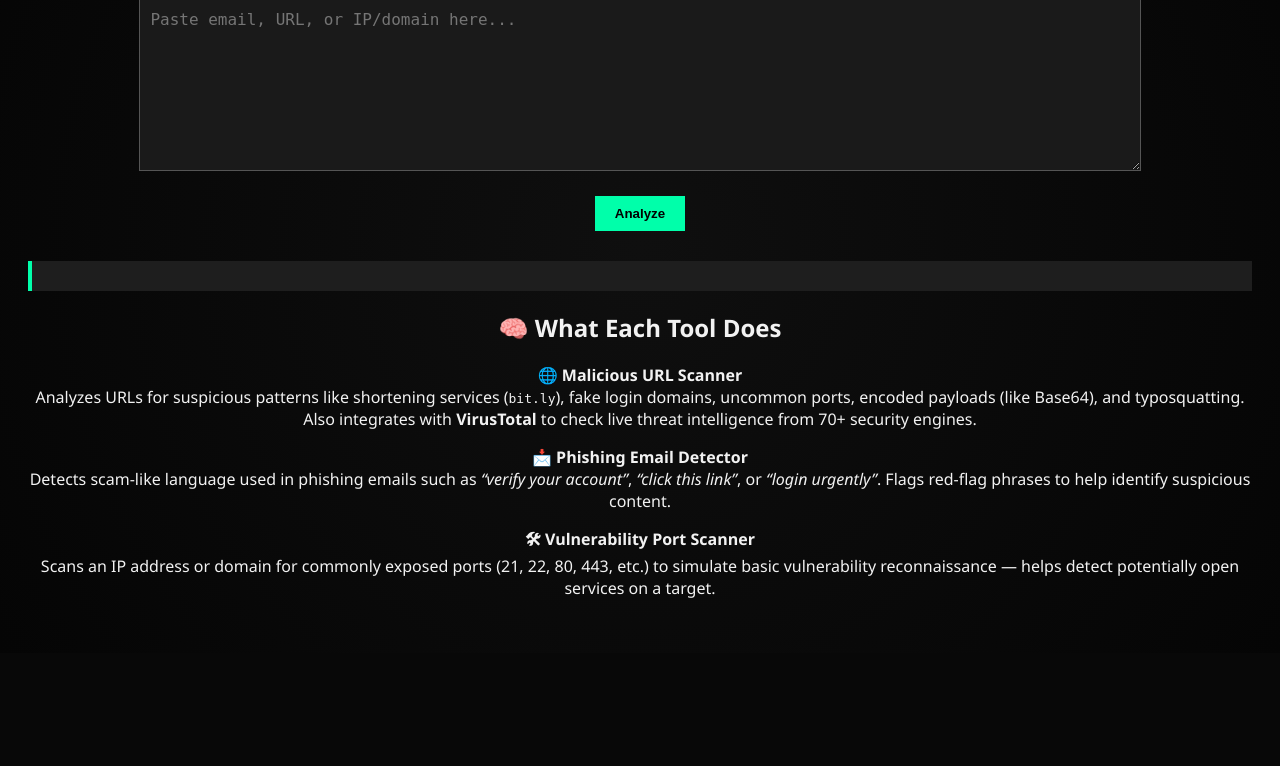
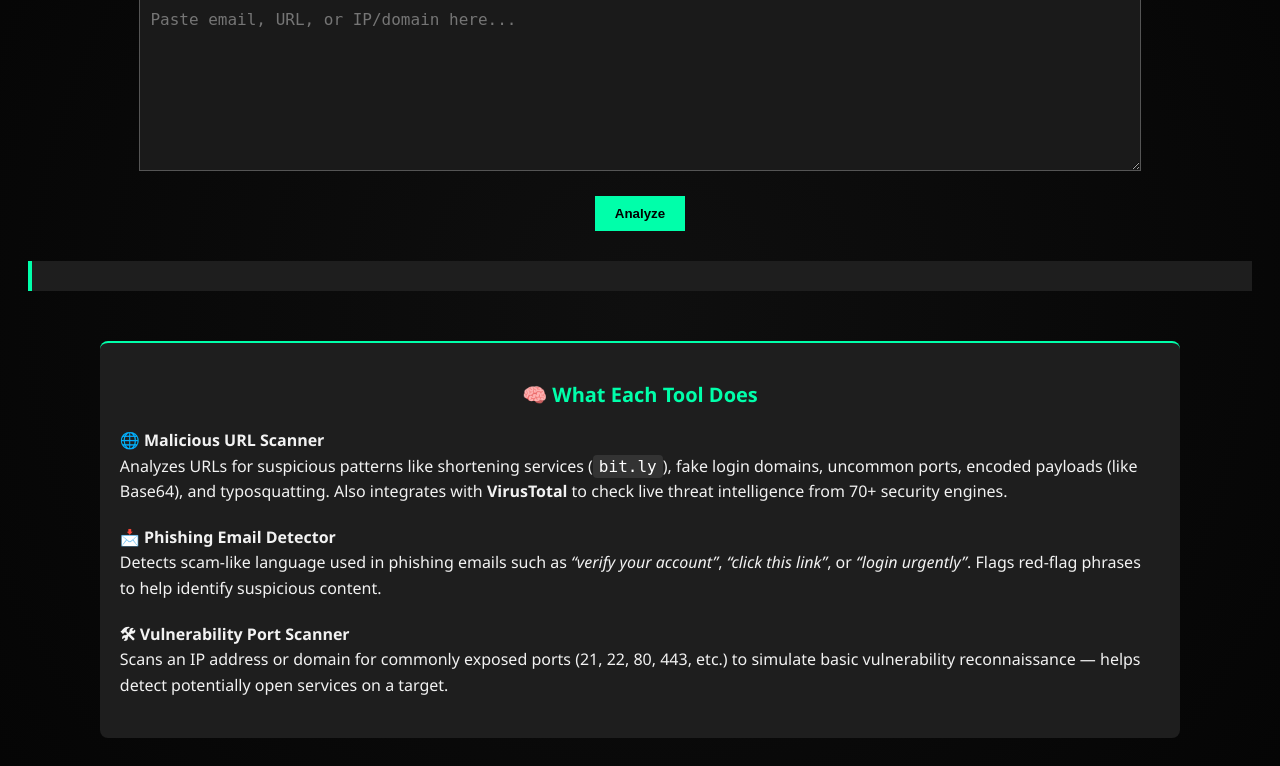
Before and after one commit to Red-Phoenix-01/cybersecurity-toolkit, a Flask app: page / in a window 1280 px wide. Shown: the part 147-913 px from the top of the page. Before the commit the page ends 745 px from the top, so only its background shows below. Run offline with Flask 3, Linux system fonts and the light colour scheme.

Commit message:
Update style.css

```diff
--- a/static/css/style.css
+++ b/static/css/style.css
@@ -108,27 +108,35 @@
   opacity: 1;
 }
 
-/* ✅ Tool Info Section */
-.tool-info {
+/* ✅ Tool Info Panel (Bottom Section) */
+#tool-info {
   background-color: var(--result-bg);
-  border-left: 4px solid var(--highlight-color);
+  color: var(--text-color);
   padding: 20px;
-  margin: 30px auto;
-  width: 80%;
-  text-align: left;
-  border-radius: 10px;
-  box-shadow: 0 0 10px #00000030;
+  margin-top: 50px;
+  border-top: 2px solid var(--highlight-color);
+  width: 85%;
+  margin-left: auto;
+  margin-right: auto;
+  border-radius: 8px;
   font-size: 16px;
-  color: var(--text-color);
+  line-height: 1.6;
 }
 
-.tool-info h2,
-.tool-info h3 {
-  margin-top: 10px;
+#tool-info h2 {
   color: var(--highlight-color);
+  font-size: 20px;
 }
 
-.tool-info p {
-  margin-bottom: 15px;
-  line-height: 1.6;
+#tool-info code {
+  background-color: #333;
+  padding: 2px 6px;
+  border-radius: 4px;
+  font-family: monospace;
+  color: #fff;
 }
+
+#tool-info p {
+  text-align: left;
+  margin-bottom: 20px;
+}
```
